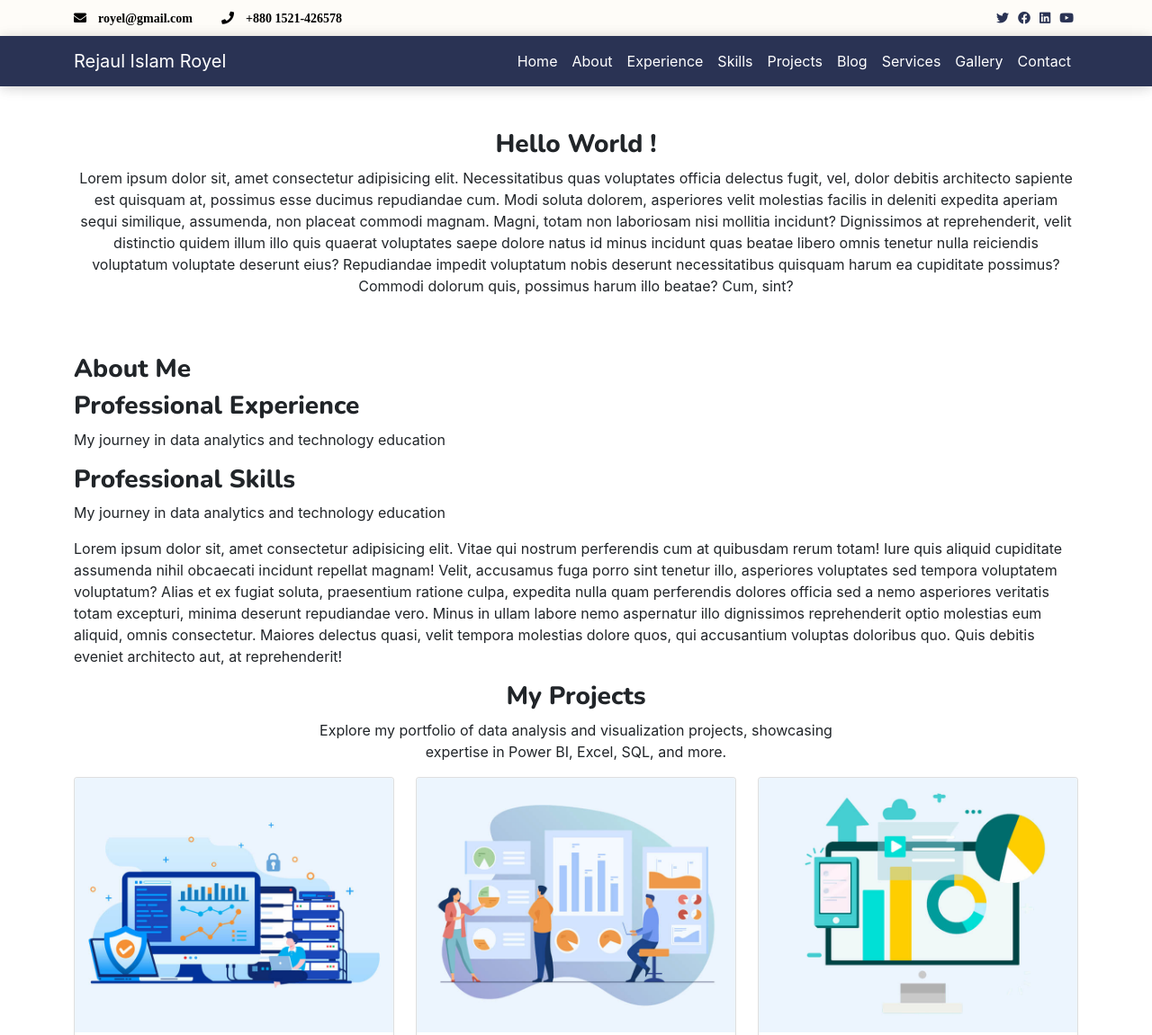
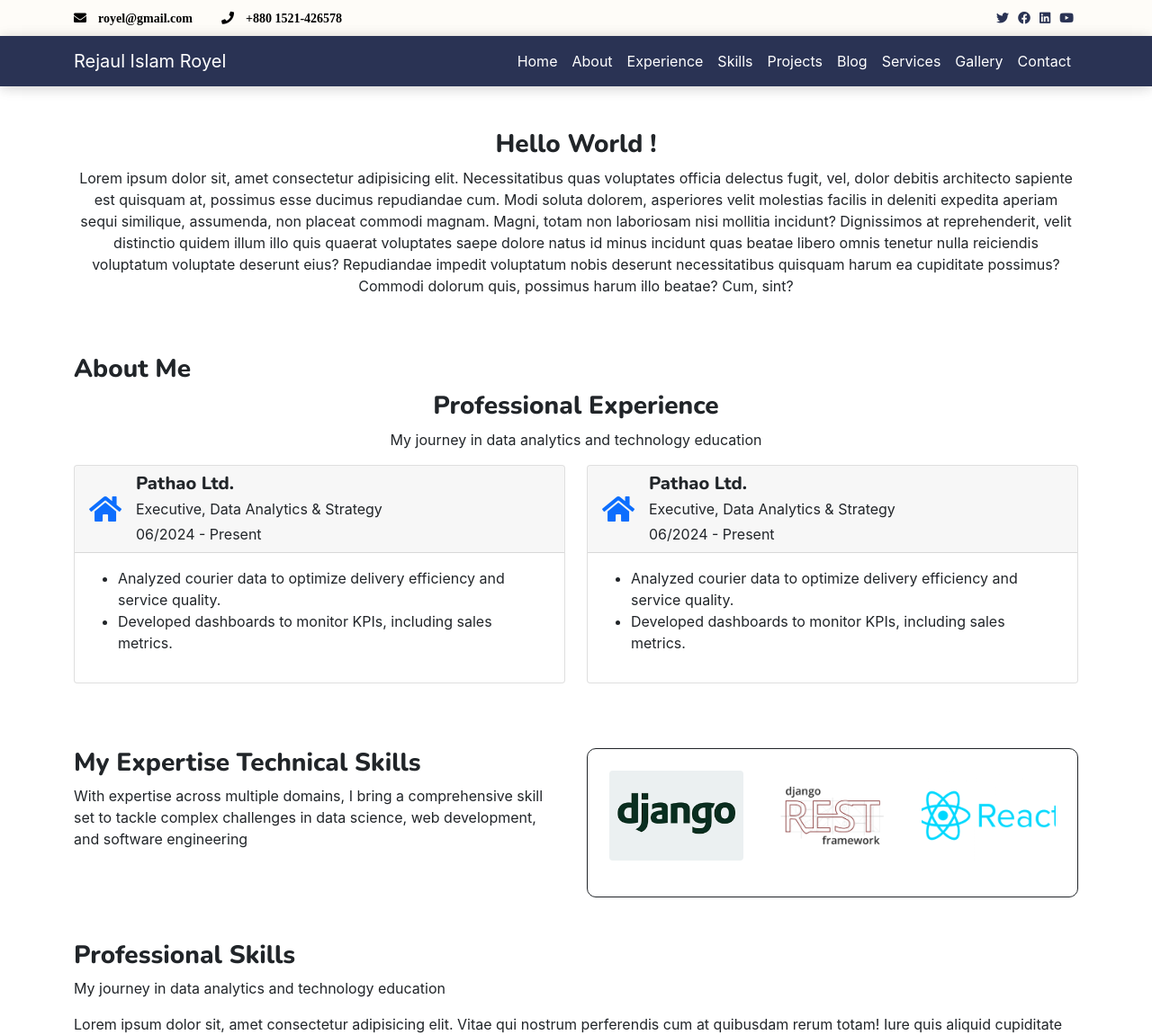
Before and after one commit to jibon969/Blog-Website, a plain HTML site: page index.html in a window 1280 px wide. Shown: the top 1151 px of the page at 90% size. Drawn offline with nearby package versions, Linux system fonts and the light colour scheme.

Commit message:
added Professional Experience

```diff
--- a/css/style.css
+++ b/css/style.css
@@ -1001,6 +1001,11 @@ a {
   }
 }
 
+.logo-img {
+    /* width: 100px; */
+    height: 100px;
+    object-fit: cover;
+  }
 
 /*=======================================================
     contactArea section
--- a/index.html
+++ b/index.html
@@ -114,8 +114,81 @@
       <div class="container">
         <div class="row">
           <div class="col">
-            <h3>Professional Experience</h3>
-            <p>My journey in data analytics and technology education</p>
+            <div class="text-center">
+              <h3>Professional Experience</h3>
+              <p>My journey in data analytics and technology education</p>
+            </div>
+          </div>
+        </div>
+        <div class="row">
+          <div class="col-md-6 mb-4">
+            <div class="card">
+              <div class="card-header">
+                <div class="d-flex align-items-center">
+                  <!-- Logo -->
+                  <i class="fa fa-home fa-2x text-primary"></i>
+
+                  <!-- Text with margin -->
+                  <div class="ms-3">
+                    <h5 class="mb-1">Pathao Ltd.</h5>
+                    <p class="mb-1">Executive, Data Analytics & Strategy</p>
+                    <p class="mb-0">06/2024 - Present</p>
+                  </div>
+                </div>
+              </div>
+              <div class="card-body">
+                <ul>
+                  <li>Analyzed courier data to optimize delivery efficiency and service quality.</li>
+                  <li>Developed dashboards to monitor KPIs, including sales metrics.</li>
+                </ul>
+              </div>
+            </div>
+          </div>
+          <div class="col-md-6 mb-4">
+            <div class="card">
+              <div class="card-header">
+                <div class="d-flex align-items-center">
+                  <!-- Logo -->
+                  <i class="fa fa-home fa-2x text-primary"></i>
+
+                  <!-- Text with margin -->
+                  <div class="ms-3">
+                    <h5 class="mb-1">Pathao Ltd.</h5>
+                    <p class="mb-1">Executive, Data Analytics & Strategy</p>
+                    <p class="mb-0">06/2024 - Present</p>
+                  </div>
+                </div>
+              </div>
+              <div class="card-body">
+                <ul>
+                  <li>Analyzed courier data to optimize delivery efficiency and service quality.</li>
+                  <li>Developed dashboards to monitor KPIs, including sales metrics.</li>
+                </ul>
+              </div>
+            </div>
+          </div>
+        </div>
+        <div class="row my-5">
+          <div class="col-md-6">
+            <h3>My Expertise Technical Skills</h3>
+            <p>
+              With expertise across multiple domains, I bring a comprehensive skill set to tackle complex challenges in data science, web development, and software engineering
+            </p>
+          </div>
+          <div class="col-md-6">
+            <div class="border border-dark border-1 p-4" style="border-radius: 10px;">
+              <div class="row">
+                <div class="col col-md-4 mb-3">
+                  <img src="img/logo/django.png" alt="Django" class="logo-img img-fluid rounded">
+                </div>
+                <div class="col col-md-4 mb-3">
+                  <img src="img/logo/djangoRest.png" alt="Django" class="logo-img img-fluid rounded">
+                </div>
+                <div class="col col-md-4 mb-3">
+                  <img src="img/logo/react.png" alt="Django" class="logo-img img-fluid rounded">
+                </div>
+              </div>
+            </div>
           </div>
         </div>
       </div>
@@ -249,19 +322,6 @@
     </section>
 
     <!--6.Blog -->
-    <section id="blog">
-      <div class="container">
-        <div class="row">
-          <div class="col">
-            <h3>Blog Me</h3>
-            <p>
-              Lorem ipsum dolor sit amet, consectetur adipisicing elit. Tenetur eos dolor porro aut obcaecati ullam inventore quod odio, eius corrupti asperiores laboriosam quo ea ex deleniti cumque ratione quasi. At incidunt praesentium vitae obcaecati, sequi rem quis veniam soluta veritatis debitis doloribus dicta qui voluptas repellendus itaque ipsum esse harum tempora iusto ducimus optio dignissimos. Placeat earum totam velit corporis sequi inventore necessitatibus commodi qui debitis amet perspiciatis, corrupti facere labore tempore laboriosam eos quae tempora quas nihil non iste impedit! Vel non debitis voluptatum repellendus inventore quia veniam ut, id amet hic, iste deserunt aperiam commodi, animi ipsa eos.
-            </p>
-          </div>
-        </div>
-      </div>
-    </section>
-
     <section id="blog" class="team_member">
       <div class="container">
         <div class="text-center mb-5">
```
